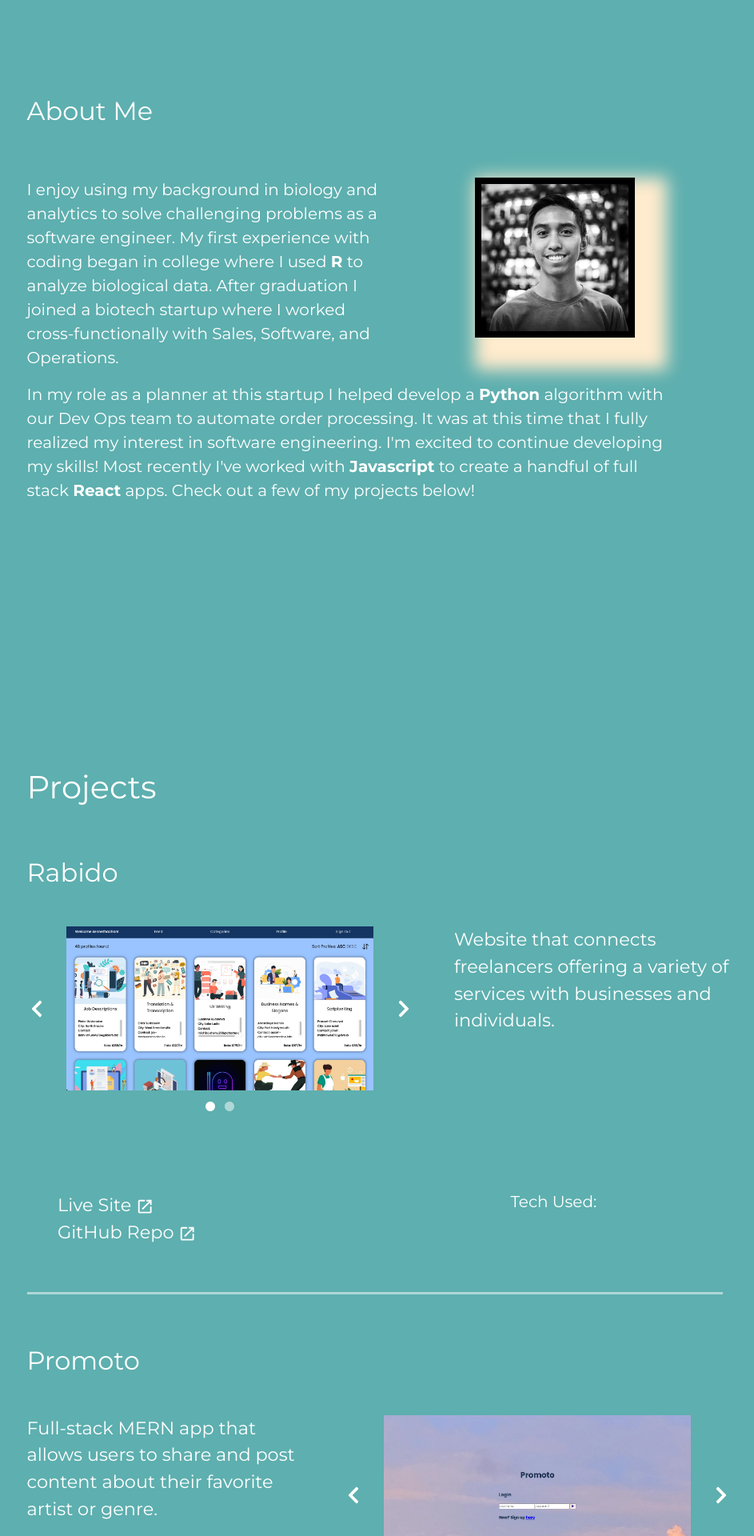
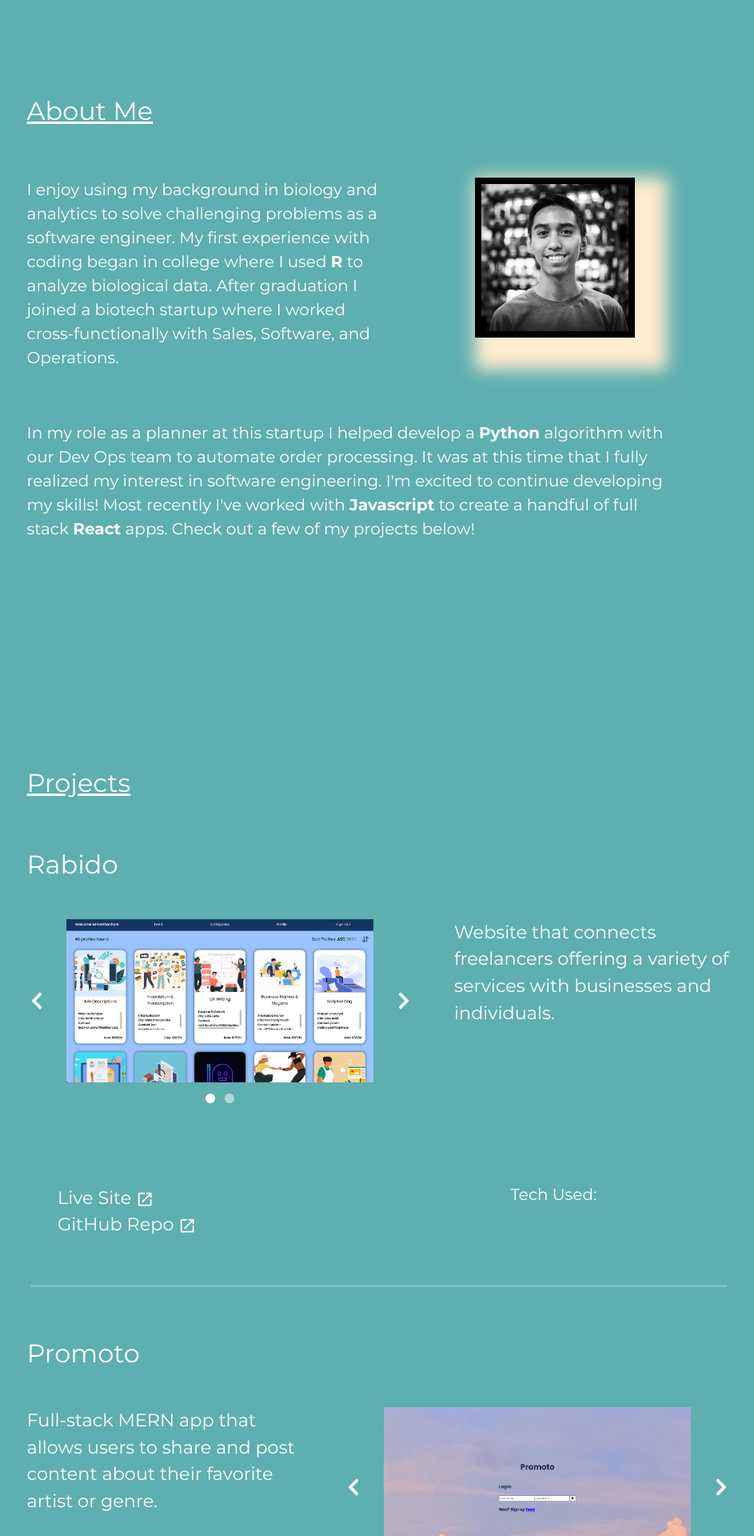
Before and after one commit to austinndo/portfolio, a React (Create React App) app: page / in a window 1280 px wide. Shown: the part 840-2760 px from the top of the page at 80% size, without its empty margins (224-1167 px from the left). Built offline with nearby package versions, Linux system fonts and the light colour scheme; some icons are missing.

Commit message:
Added resume to contact section too. Consider adding resume quick view instead of only download pdf option

```diff
--- a/src/App.css
+++ b/src/App.css
@@ -88,6 +88,10 @@ ul {
   font-size: 2.5vh;
 }
 
+.AboutSection h2 {
+  text-decoration: underline;
+}
+
 .AboutSection span {
   font-weight: bold;
 }
@@ -125,12 +129,17 @@ ul {
   flex-direction: column;
   justify-content: center;
   margin-right: 6vw;
+  margin-top: 6vh;
 }
 
 /********************  Projects *********************/
 
 .ProjectsSection img {
   max-width: 30vw;
+}
+
+.ProjectsHeader {
+  text-decoration: underline;
 }
 
 .ProjectTitle {
@@ -261,12 +270,17 @@ ul {
   color: white
 }
 
+.ProjectDividerContainer {
+  display: flex;
+  justify-content: center;
+}
+
 .ProjectDivider {
   margin-top: 4vh;
   width: 68vw;
   height: 2vh;
   border-bottom: solid white;
-  opacity: 0.50;
+  opacity: 0.20;
 }
 
 .email-link:hover {
@@ -275,6 +289,10 @@ ul {
 }
 
 /********************  Contact *********************/
+
+.ContactSection h2 {
+  text-decoration: underline;
+}
 
 .ContactLinks a {
   text-decoration: none;
--- a/src/components/ContactSection.js
+++ b/src/components/ContactSection.js
@@ -1,3 +1,4 @@
+import resume from '../assets/Austin_Do_Resume.docx.pdf'
 import { LinkedinOriginalIcon, GithubOriginalIcon } from 'react-devicons'
 
 const ContactSection = ({ id }) => {
@@ -35,6 +36,10 @@ const ContactSection = ({ id }) => {
             </a>
           </li>
         </ul>
+        <h3>Resume</h3>
+        <a href={resume} download>
+          Download Here
+        </a>
       </div>
     </div>
   )
--- a/src/components/ProjectsSection.js
+++ b/src/components/ProjectsSection.js
@@ -6,7 +6,7 @@ const ProjectsSection = ({ id }) => {
   return (
     <div className="SectionContent" id={id}>
       <div className="ProjectsSection">
-        <h1>Projects</h1>
+        <h2 className="ProjectsHeader">Projects</h2>
 
         <Rabido />
         <Promoto />
--- a/src/components/projects/promoto.js
+++ b/src/components/projects/promoto.js
@@ -121,7 +121,9 @@ const Promoto = () => {
           </a>
         </div>
       </div>
-      <div className="ProjectDivider"></div>
+      <div className="ProjectDividerContainer">
+        <div className="ProjectDivider"></div>
+      </div>
     </div>
   )
 }
--- a/src/components/projects/rabido.js
+++ b/src/components/projects/rabido.js
@@ -93,7 +93,9 @@ const Rabido = () => {
           </ul>
         </div>
       </div>
-      <div className="ProjectDivider"></div>
+      <div className="ProjectDividerContainer">
+        <div className="ProjectDivider"></div>
+      </div>
     </div>
   )
 }
```
